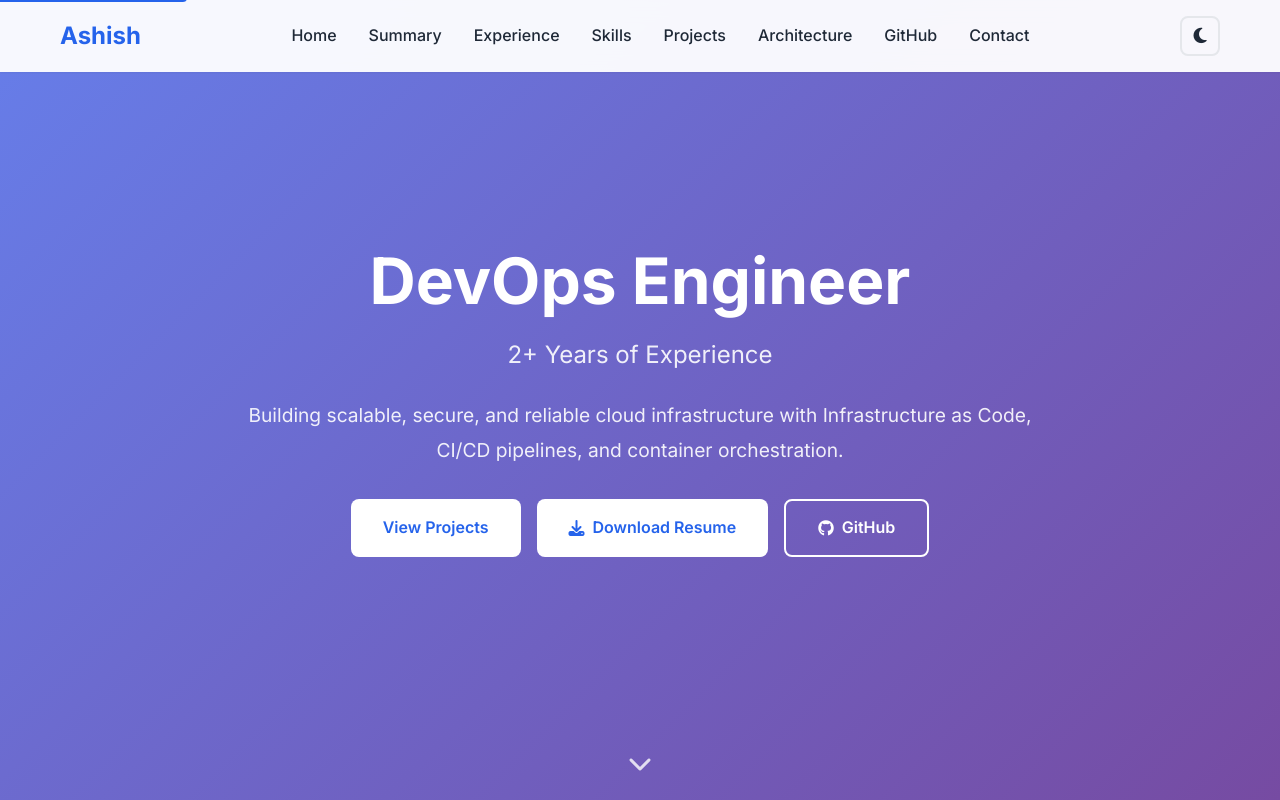
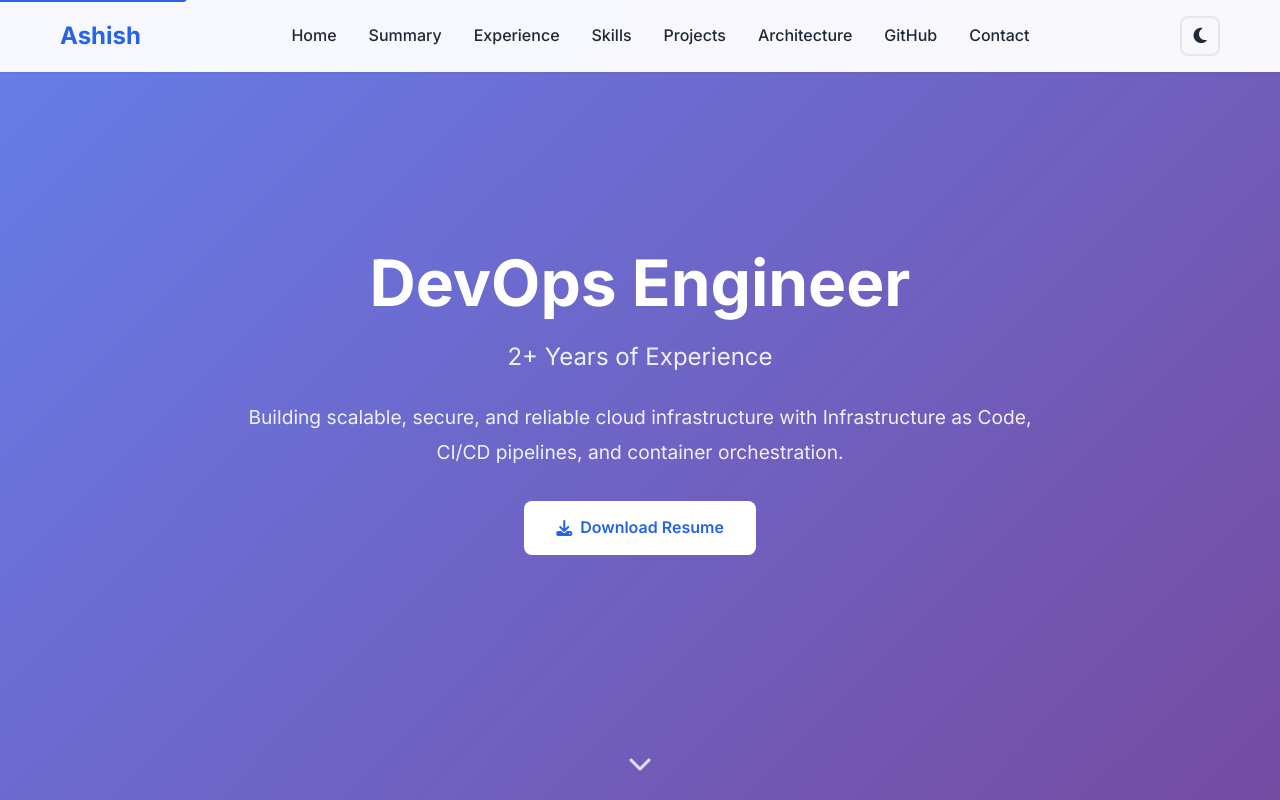
Before and after one commit to ashishdevops-dev-raj/Portfolio, a plain HTML site: page index.html in a window 1280 px wide. Shown: the top 800 px of the page. Drawn offline with Linux system fonts and the light colour scheme.

Commit message:
Remove View Projects and GitHub buttons from hero section

```diff
--- a/index.html
+++ b/index.html
@@ -67,12 +67,8 @@
                 <p class="hero-subtitle">2+ Years of Experience</p>
                 <p class="hero-description">Building scalable, secure, and reliable cloud infrastructure with Infrastructure as Code, CI/CD pipelines, and container orchestration.</p>
                 <div class="hero-buttons">
-                    <a href="#projects" class="btn btn-primary" aria-label="View featured projects">View Projects</a>
                     <a href="RESUME/Ashish_Raj1.docx" download="Ashish_DevOps_Resume.docx" class="btn btn-primary" aria-label="Download resume">
                         <i class="fas fa-download" aria-hidden="true"></i> Download Resume
-                    </a>
-                    <a href="https://github.com/ashishdevops-dev-raj" target="_blank" rel="noopener noreferrer" class="btn btn-secondary" aria-label="Visit GitHub profile (opens in new tab)">
-                        <i class="fab fa-github" aria-hidden="true"></i> GitHub
                     </a>
                 </div>
             </div>
```
